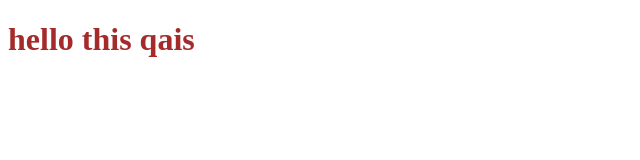
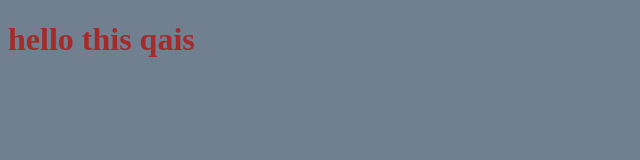
Before and after one commit to qalrasasy/MyProject, a plain HTML site: page index.html in a window 1280 px wide. Shown: the whole page, without its empty margins (0-640 px from the left). Drawn offline with Linux system fonts and the light colour scheme.

Commit message:
change background

```diff
--- a/style.css
+++ b/style.css
@@ -2,3 +2,7 @@ h1{
 
     color: brown;
 }
+body{
+
+    background: slategrey;
+}
```
